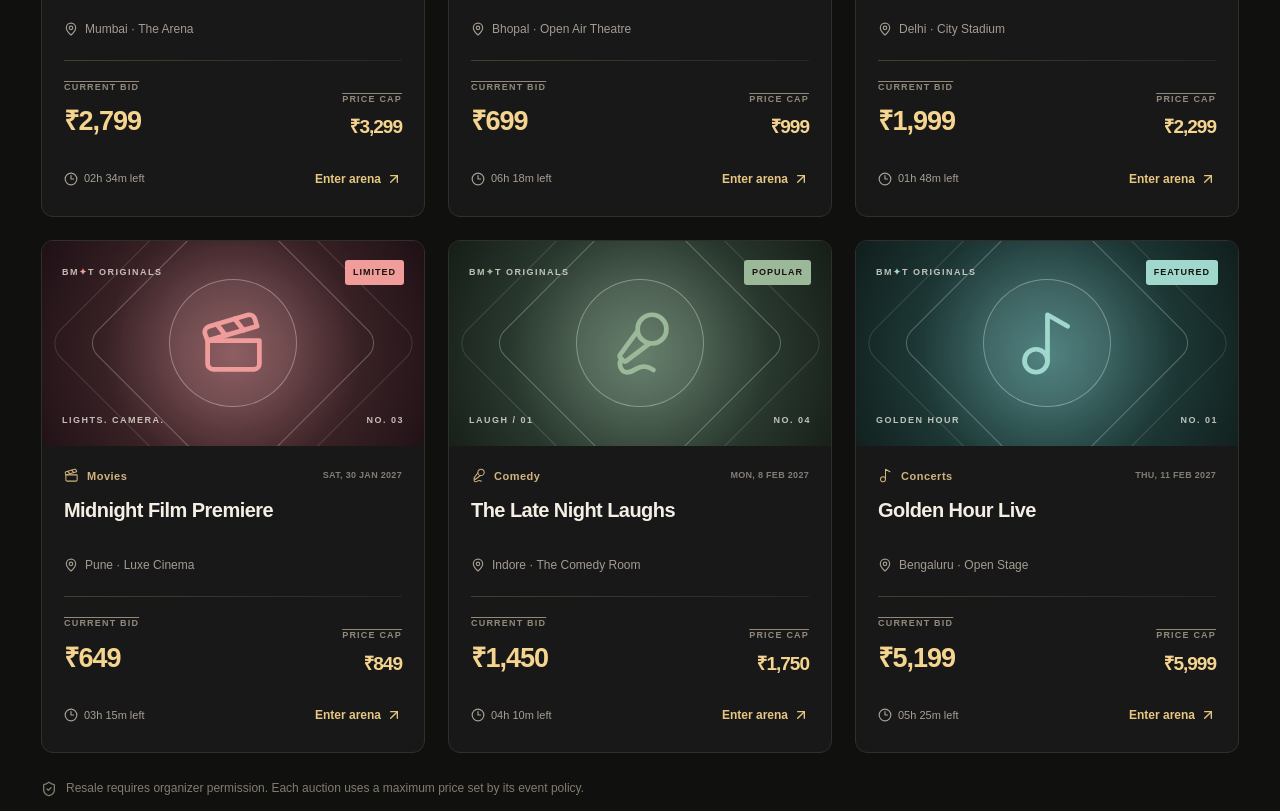
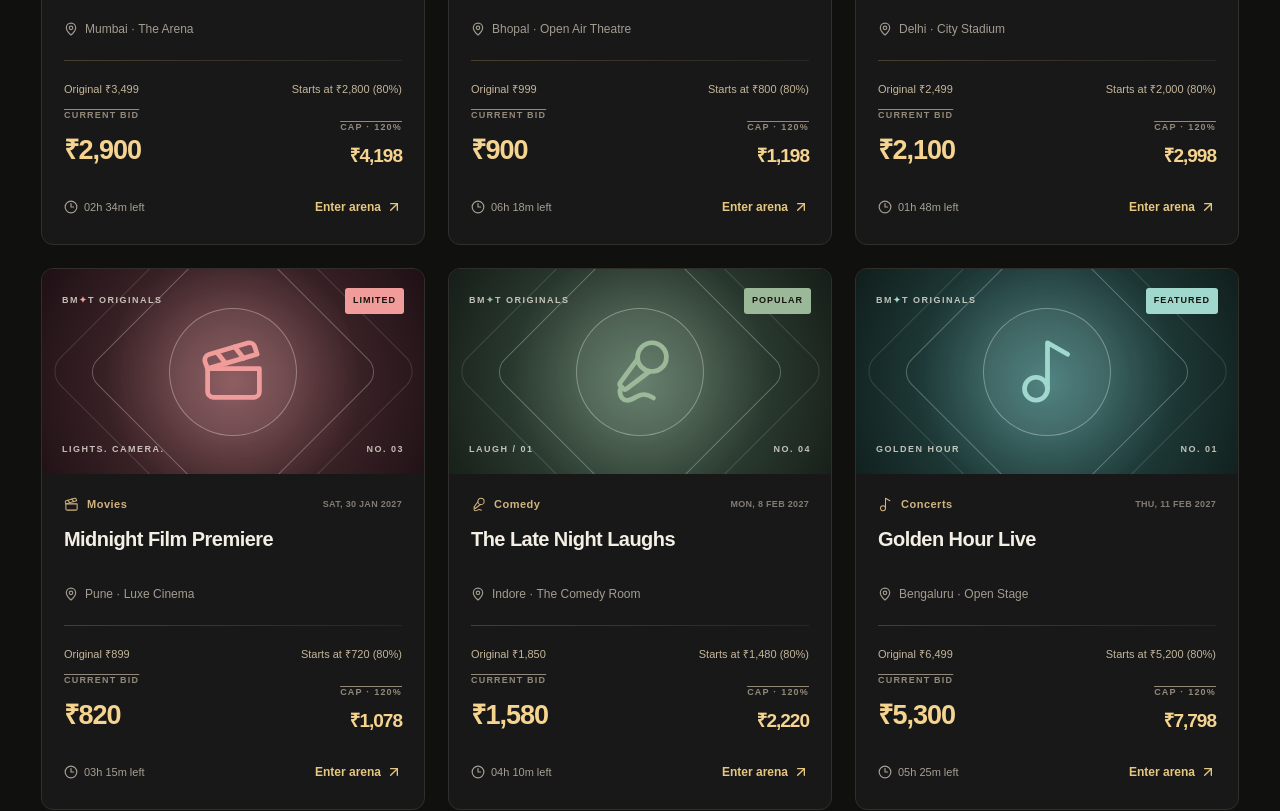
Before and after one commit to anujsingh-hue/bidmytickets, a Next.js app: page / in a window 1280 px wide. Shown: the part 1560-2371 px from the top of the page. Built offline with nearby package versions, Linux system fonts and the light colour scheme.

Commit message:
Apply 80 percent starting bids and 120 percent maximum event prices

```diff
--- a/src/app/globals.css
+++ b/src/app/globals.css
@@ -357,3 +357,5 @@ h1 em,h2 em{color:var(--gold);font-family:Georgia,'Times New Roman',serif;font-w
 .arena-status>span:last-child{max-width:50%;overflow-wrap:anywhere;text-align:right}
 @media(max-width:700px){.nav-right .account-nav{display:flex;max-width:135px;padding:10px;font-size:10px;gap:5px}.nav-shell{gap:8px}.mobile-account{display:flex;gap:8px;align-items:center;border:0;background:none;color:#e4c486;text-align:left;font-size:14px;padding:13px 8px}}
 @media(max-width:380px){.account-nav span{max-width:62px}.nav-right .account-nav{padding:9px}.brand{gap:6px}.nav-shell{gap:5px}}
+
+.ticket-bounds{display:flex;justify-content:space-between;flex-wrap:wrap;gap:5px 10px;font-size:11px;color:#c5b69a;margin:0 0 12px}
--- a/src/app/page.tsx
+++ b/src/app/page.tsx
@@ -16,6 +16,7 @@ type TicketSample = {
   subtitle: string;
   date: string;
   original: number;
+  floor: number;
   cap: number;
   bid: number;
   bids: number;
@@ -29,14 +30,20 @@ const categories: Category[] = ['Concerts', 'Sports', 'Movies', 'Comedy', 'Campu
 const icons: Record<Category, LucideIcon> = {
   Movies: Clapperboard, Concerts: Music2, Sports: Trophy, Comedy: Mic2, Campus: GraduationCap
 };
-const tickets: TicketSample[] = [
-  { id: 'concert', category: 'Concerts', title: 'Afterglow Music Festival', subtitle: 'Mumbai · The Arena', date: 'SAT, 13 FEB 2027', original: 3499, cap: 3299, bid: 2799, bids: 12, ending: '02h 34m', code: 'AFTERGLOW / 27', tone: 'violet', tag: 'HOT PICK', demoEnabled: true },
-  { id: 'campus', category: 'Campus', title: 'Campus Culture Night', subtitle: 'Bhopal · Open Air Theatre', date: 'FRI, 22 JAN 2027', original: 999, cap: 999, bid: 699, bids: 8, ending: '06h 18m', code: 'CAMPUS / 27', tone: 'amber', tag: 'POPULAR', demoEnabled: true },
-  { id: 'sports', category: 'Sports', title: 'The City Football Final', subtitle: 'Delhi · City Stadium', date: 'SUN, 21 FEB 2027', original: 2499, cap: 2299, bid: 1999, bids: 16, ending: '01h 48m', code: 'FINAL WHISTLE', tone: 'blue', tag: 'TRENDING', demoEnabled: true },
-  { id: 'movie', category: 'Movies', title: 'Midnight Film Premiere', subtitle: 'Pune · Luxe Cinema', date: 'SAT, 30 JAN 2027', original: 899, cap: 849, bid: 649, bids: 4, ending: '03h 15m', code: 'LIGHTS. CAMERA.', tone: 'rose', tag: 'LIMITED', demoEnabled: true },
-  { id: 'comedy', category: 'Comedy', title: 'The Late Night Laughs', subtitle: 'Indore · The Comedy Room', date: 'MON, 8 FEB 2027', original: 1850, cap: 1750, bid: 1450, bids: 7, ending: '04h 10m', code: 'LAUGH / 01', tone: 'sage', tag: 'POPULAR', demoEnabled: true },
-  { id: 'festival', category: 'Concerts', title: 'Golden Hour Live', subtitle: 'Bengaluru · Open Stage', date: 'THU, 11 FEB 2027', original: 6499, cap: 5999, bid: 5199, bids: 9, ending: '05h 25m', code: 'GOLDEN HOUR', tone: 'teal', tag: 'FEATURED', demoEnabled: true }
+const eventCatalog: Omit<TicketSample, 'floor' | 'cap' | 'bid'>[] = [
+  { id: 'concert', category: 'Concerts', title: 'Afterglow Music Festival', subtitle: 'Mumbai · The Arena', date: 'SAT, 13 FEB 2027', original: 3499, bids: 12, ending: '02h 34m', code: 'AFTERGLOW / 27', tone: 'violet', tag: 'HOT PICK', demoEnabled: true },
+  { id: 'campus', category: 'Campus', title: 'Campus Culture Night', subtitle: 'Bhopal · Open Air Theatre', date: 'FRI, 22 JAN 2027', original: 999, bids: 8, ending: '06h 18m', code: 'CAMPUS / 27', tone: 'amber', tag: 'POPULAR', demoEnabled: true },
+  { id: 'sports', category: 'Sports', title: 'The City Football Final', subtitle: 'Delhi · City Stadium', date: 'SUN, 21 FEB 2027', original: 2499, bids: 16, ending: '01h 48m', code: 'FINAL WHISTLE', tone: 'blue', tag: 'TRENDING', demoEnabled: true },
+  { id: 'movie', category: 'Movies', title: 'Midnight Film Premiere', subtitle: 'Pune · Luxe Cinema', date: 'SAT, 30 JAN 2027', original: 899, bids: 4, ending: '03h 15m', code: 'LIGHTS. CAMERA.', tone: 'rose', tag: 'LIMITED', demoEnabled: true },
+  { id: 'comedy', category: 'Comedy', title: 'The Late Night Laughs', subtitle: 'Indore · The Comedy Room', date: 'MON, 8 FEB 2027', original: 1850, bids: 7, ending: '04h 10m', code: 'LAUGH / 01', tone: 'sage', tag: 'POPULAR', demoEnabled: true },
+  { id: 'festival', category: 'Concerts', title: 'Golden Hour Live', subtitle: 'Bengaluru · Open Stage', date: 'THU, 11 FEB 2027', original: 6499, bids: 9, ending: '05h 25m', code: 'GOLDEN HOUR', tone: 'teal', tag: 'FEATURED', demoEnabled: true }
 ];
+// Whole-rupee bounds: never round below 80% or above 120%.
+const tickets: TicketSample[] = eventCatalog.map(event => {
+  const floor = Math.ceil(event.original * 80 / 100);
+  const cap = Math.floor(event.original * 120 / 100);
+  return { ...event, floor, cap, bid: Math.min(cap, floor + 100) };
+});
 const money = (n: number) => '₹' + n.toLocaleString('en-IN');
 
 function TicketIcon({ category, size = 24 }: { category: Category; size?: number }) {
@@ -55,10 +62,10 @@ function TicketCard({ ticket, onPreview, highest }: { ticket: TicketSample; onPr
         <div className="ticket-kind"><TicketIcon category={ticket.category} size={15} /> {ticket.category}<span className="ticket-date">{ticket.date}</span></div>
         <h3>{ticket.title}</h3>
         <p className="ticket-location"><MapPin size={14} />{ticket.subtitle}</p>
-        <div className="ticket-rule" />
+        <div className="ticket-rule" /><div className="ticket-bounds"><span>Original {money(ticket.original)}</span><span>Starts at {money(ticket.floor)} (80%)</span></div>
         <div className="ticket-price-row">
           <div><span className="overline">CURRENT BID</span><strong>{money(highest)}</strong></div>
-          <div className="price-right"><span className="overline">PRICE CAP</span><strong className="card-cap">{money(ticket.cap)}</strong></div>
+          <div className="price-right"><span className="overline">CAP · 120%</span><strong className="card-cap">{money(ticket.cap)}</strong></div>
         </div>
         <div className="ticket-bottom">
           <div className="ticket-small"><Clock3 size={14}/>{ticket.demoEnabled ? ticket.ending + ' left' : 'Preview only'}</div>
@@ -146,7 +153,7 @@ function BiddingArena({ ticket, onClose, member, placedBids, onBid, onReset }: {
   const timeline = [
     ...placedBids.map((amount, index) => ({ amount, label: member + ' · You', when: index === placedBids.length - 1 ? 'JUST NOW' : 'EARLIER THIS SESSION', yours: true })).reverse(),
     ...[0, 1, 2].map((index) => ({
-      amount: ticket.bid - index * 70,
+      amount: Math.max(ticket.floor, ticket.bid - index * 50),
       label: ['Bidder C', 'Bidder B', 'Bidder A'][index],
       when: ['2 MIN AGO', '5 MIN AGO', '8 MIN AGO'][index],
       yours: false
@@ -174,10 +181,10 @@ function BiddingArena({ ticket, onClose, member, placedBids, onBid, onReset }: {
             </div>
             <div className="arena-stats">
               <div><span>ORIGINAL PRICE</span><strong>{money(ticket.original)}</strong></div>
-              <div><span>MAXIMUM PRICE</span><strong>{money(ticket.cap)}</strong></div>
-              <div><span>TOTAL BIDS</span><strong>{count.toString().padStart(2,'0')}</strong></div>
+              <div><span>START · 80%</span><strong>{money(ticket.floor)}</strong></div>
+              <div><span>CAP · 120%</span><strong>{money(ticket.cap)}</strong></div>
             </div>
-            <div className="arena-note"><ShieldCheck size={17}/><span>Fair resale policy: bids above the configured event price cap are automatically rejected.</span></div>
+            <div className="arena-note"><ShieldCheck size={17}/><span>Fair resale: auctions start at 80% and are capped at 120% of face value, subject to organizer permission. Bids above the cap are rejected.</span></div>
           </div>
           <div className="arena-right">
             <div className="arena-status"><span><span className="live-pulse"/> {ticket.demoEnabled ? 'AUCTION OPEN' : 'PREVIEW'}</span><span>SIGNED IN AS {member}</span></div>
@@ -198,7 +205,7 @@ function BiddingArena({ ticket, onClose, member, placedBids, onBid, onReset }: {
                 </div>
                 <label className="arena-input-label" htmlFor="bid-amount">Or enter your own amount</label>
                 <div className="arena-input-wrap"><span>₹</span><input id="bid-amount" name="bid-amount" type="number" inputMode="numeric" min={minBid} max={ticket.cap} step="1" value={offer} onChange={event => { setOffer(event.target.value); setFeedback(null); }} placeholder="Enter amount" disabled={atLimit || ended}/><span>INR</span></div>
-                <div className="arena-range"><span>Minimum next bid: {money(minBid)}</span><span>Policy cap: {money(ticket.cap)}</span></div>
+                <div className="arena-range"><span>Minimum next bid: {money(minBid)}</span><span>Maximum (120%): {money(ticket.cap)}</span></div>
                 <button className="arena-submit" type="button" onClick={placeBid} disabled={atLimit || ended}>
                   <Gavel size={19}/>{atLimit ? 'Maximum price reached' : ended ? 'Auction closed' : 'Place bid'}<ArrowUpRight size={18}/>
                 </button>
@@ -316,7 +323,7 @@ export default function Home() {
               <h1>Every ticket<br/>deserves a<br/><em>second chance.</em></h1>
               <p className="hero-description">Plans change. Great experiences shouldn’t go to waste. Discover a more exciting way to explore unused tickets, powered by the thrill of an auction.</p>
               <div className="hero-buttons"><a className="button button-gold" href="#explore">Explore auctions <ArrowUpRight size={19}/></a><a className="button button-quiet" href="#how"><CirclePlay size={20}/> How it works</a></div>
-              <div className="hero-proof"><div className="proof-avatars"><span>A</span><span>B</span><span>M</span></div><p><strong>Fair resale comes first.</strong><br/>Transparent bids. Policy-based price limits.</p></div>
+              <div className="hero-proof"><div className="proof-avatars"><span>A</span><span>B</span><span>M</span></div><p><strong>Fair resale comes first.</strong><br/>Transparent bids. 80%–120% pricing.</p></div>
             </div>
             <div className="hero-art" aria-label="Decorative preview of a sample ticket auction">
               <div className="halo halo-one"/><div className="halo halo-two"/><div className="hero-tiny-star tiny-one">✦</div><div className="hero-tiny-star tiny-two">✧</div>
@@ -327,7 +334,7 @@ export default function Home() {
                 <div className="hero-route"><div><strong>LIVE</strong><small>AFTERGLOW</small></div><div className="route-connector"><Music2 size={26}/><span/></div><div><strong>27</strong><small>MUSIC FEST</small></div></div>
                 <div className="hero-ticket-info"><div><span>EXPERIENCE</span><b>AFTERGLOW FEST</b></div><div><span>CLASS</span><b>GOLD</b></div></div>
                 <div className="perforation"><span/><span className="dash-line"/><span/></div>
-                <div className="hero-ticket-footer"><div><span>STARTING BID</span><strong>₹2,400</strong></div><div className="barcode" aria-hidden="true"/><div className="gold-stamp">BMT<br/>✦</div></div>
+                <div className="hero-ticket-footer"><div><span>STARTING BID</span><strong>{money(tickets[0].floor)}</strong></div><div className="barcode" aria-hidden="true"/><div className="gold-stamp">BMT<br/>✦</div></div>
               </div>
               <div className="float-chip float-chip-bottom"><div className="mini-rise"><ArrowUpRight size={21}/></div><div><strong>Every ticket has a second life.</strong><small>Fair auctions. Great experiences.</small></div></div>
             </div>
@@ -342,7 +349,7 @@ export default function Home() {
             <div className="section-heading"><div><div className="section-kicker"><span className="kicker-line"/> THE MARKETPLACE</div><h2>Find your <em>next moment.</em></h2><p>Discover concerts, sports, cinema, comedy and campus events. Find a ticket and enter the Bidding Arena.</p></div><span className="section-counter">01 <span>/</span> 03</span></div>
             <div className="market-toolbar"><div className="category-filter" role="group" aria-label="Filter ticket category"><button className={category==='All'?'active':''} onClick={()=>setCategory('All')}>All tickets</button>{categories.map(cat=><button key={cat} className={category===cat?'active':''} onClick={()=>setCategory(cat)}><TicketIcon category={cat} size={15}/>{cat}</button>)}</div><span className="results-count">{visible.length.toString().padStart(2,'0')} COLLECTION ITEMS</span></div>
             <div className="listing-grid">{visible.map(ticket=><TicketCard key={ticket.id} ticket={ticket} onPreview={openTicket} highest={history[ticket.id]?.[history[ticket.id].length-1] ?? ticket.bid}/>)}</div>
-            <p className="market-note"><ShieldCheck size={16}/> Resale requires organizer permission. Each auction uses a maximum price set by its event policy.</p>
+            <p className="market-note"><ShieldCheck size={16}/> Resale requires organizer permission. Our standard bidding range is 80%–120% of the original price, only where the event’s policy permits it.</p>
           </div>
         </section>
 
@@ -358,11 +365,11 @@ export default function Home() {
 
         <section id="why" className="vision-section">
           <div className="shell vision-grid"><div className="vision-copy"><div className="section-kicker dark-kicker"><span className="kicker-line"/> WHY BIDMYTICKET?</div><h2>Less waste.<br/>More <em>wonder.</em></h2><p>An unused ticket isn’t the end of the story. It’s a chance for someone else’s story to begin.</p><a className="button button-black" href="#explore">Explore events <ArrowUpRight size={18}/></a></div>
-            <div className="vision-card"><div className="vision-caption"><Sparkles size={19}/> FAIR PRICE EXAMPLE</div><div className="vision-stat"><span>Original ticket</span><s>₹2,000</s></div><div className="vision-stat"><span>Starting bid</span><strong>₹1,600</strong></div><div className="vision-line"/><div className="vision-win"><span>Example winning bid</span><strong>₹1,850 <ArrowUpRight size={21}/></strong></div><p>Resale prices must stay within the event’s permitted maximum.</p></div>
+            <div className="vision-card"><div className="vision-caption"><Sparkles size={19}/> FAIR PRICE EXAMPLE</div><div className="vision-stat"><span>Original ticket</span><s>₹2,000</s></div><div className="vision-stat"><span>Starting bid (80%)</span><strong>₹1,600</strong></div><div className="vision-stat"><span>Maximum bid (120%)</span><strong>₹2,400</strong></div><div className="vision-line"/><div className="vision-win"><span>Example winning bid</span><strong>₹1,850 <ArrowUpRight size={21}/></strong></div><p>The 80%–120% range applies only when permitted by the event’s resale policy.</p></div>
           </div>
         </section>
 
-        <section className="faq-section section-space" id="faq"><div className="shell faq-grid"><div><div className="section-kicker"><span className="kicker-line"/> GOOD TO KNOW</div><h2>Curious?<br/><em>We thought so.</em></h2><p className="faq-intro">A few quick answers about what you’re looking at.</p></div><div className="faq-list"><details><summary>Can I actually buy or sell a ticket here? <ChevronDown size={20}/></summary><p>This presentation sandbox uses sample listings and local bidding. No real payments or ticket transfers take place.</p></details><details><summary>Do I need an account to explore? <ChevronDown size={20}/></summary><p>You can explore events freely. To bid, use the local presentation account; no real authentication or customer data is needed.</p></details><details><summary>How does the auction preview work? <ChevronDown size={20}/></summary><p>Open the Bidding Arena, choose a suggested amount or enter a custom bid, and follow your activity in My Account.</p></details><details><summary>Can every ticket be transferred? <ChevronDown size={20}/></summary><p>No. Resale must be permitted by the event organizer or authorized ticketing platform. Their policy determines the maximum price.</p></details></div></div></section>
+        <section className="faq-section section-space" id="faq"><div className="shell faq-grid"><div><div className="section-kicker"><span className="kicker-line"/> GOOD TO KNOW</div><h2>Curious?<br/><em>We thought so.</em></h2><p className="faq-intro">A few quick answers about what you’re looking at.</p></div><div className="faq-list"><details><summary>Can I actually buy or sell a ticket here? <ChevronDown size={20}/></summary><p>This presentation sandbox uses sample listings and local bidding. No real payments or ticket transfers take place.</p></details><details><summary>Do I need an account to explore? <ChevronDown size={20}/></summary><p>You can explore events freely. To bid, use the local presentation account; no real authentication or customer data is needed.</p></details><details><summary>How does the auction preview work? <ChevronDown size={20}/></summary><p>Open the Bidding Arena, choose a suggested amount or enter a custom bid, and follow your activity in My Account.</p></details><details><summary>Can every ticket be transferred? <ChevronDown size={20}/></summary><p>No. Resale must be permitted by the event organizer or authorized ticketing platform. Our standard range is 80%–120% of original price, subject to their permission and any stricter limits.</p></details></div></div></section>
 
         <section className="final-banner"><div className="shell final-content"><div className="final-star">✦</div><div className="section-kicker final-kicker">THIS IS JUST THE BEGINNING</div><h2>Good stories deserve<br/><em>an encore.</em></h2><p>One ticket, a whole new story.</p><a href="#explore" className="button button-gold">Explore events <ArrowUpRight size={19}/></a></div></section>
       </main>
```
Also changed, not shown: 2 other files (tests, documents, lock files or other folders).
